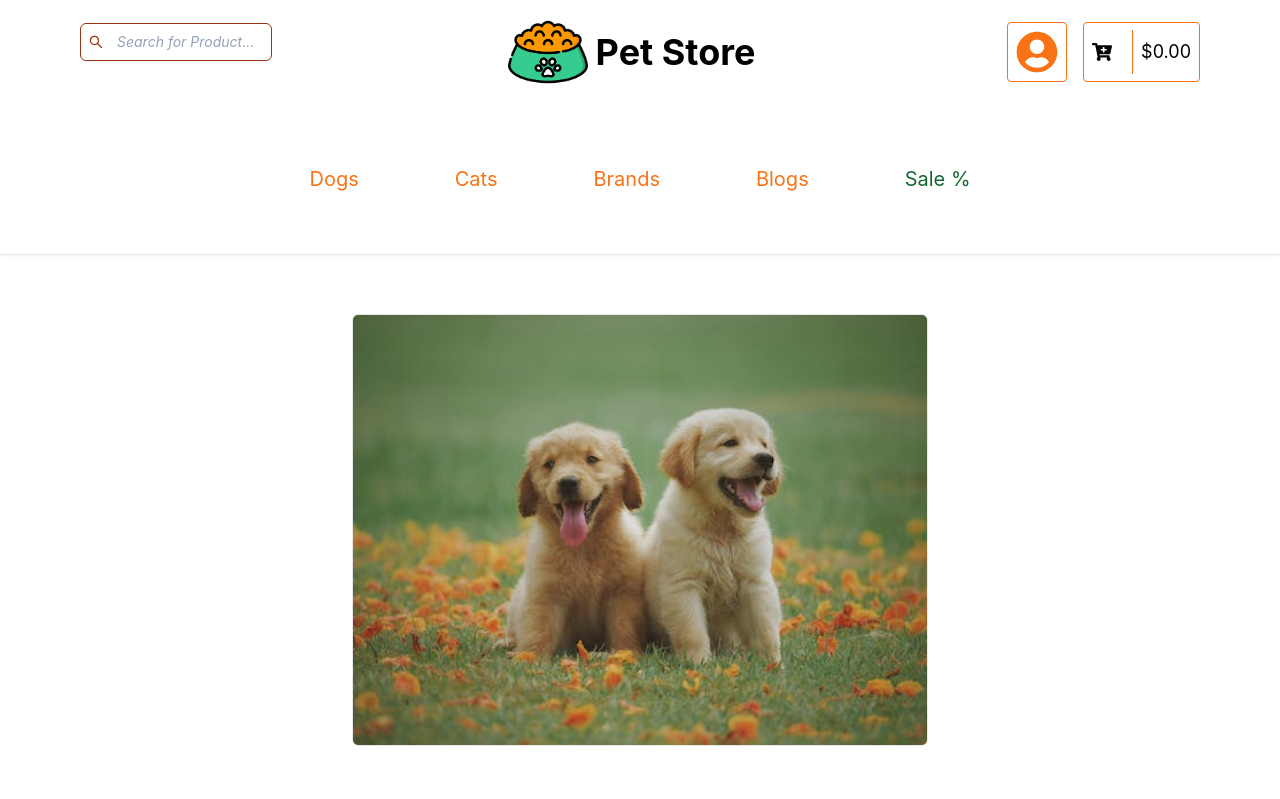
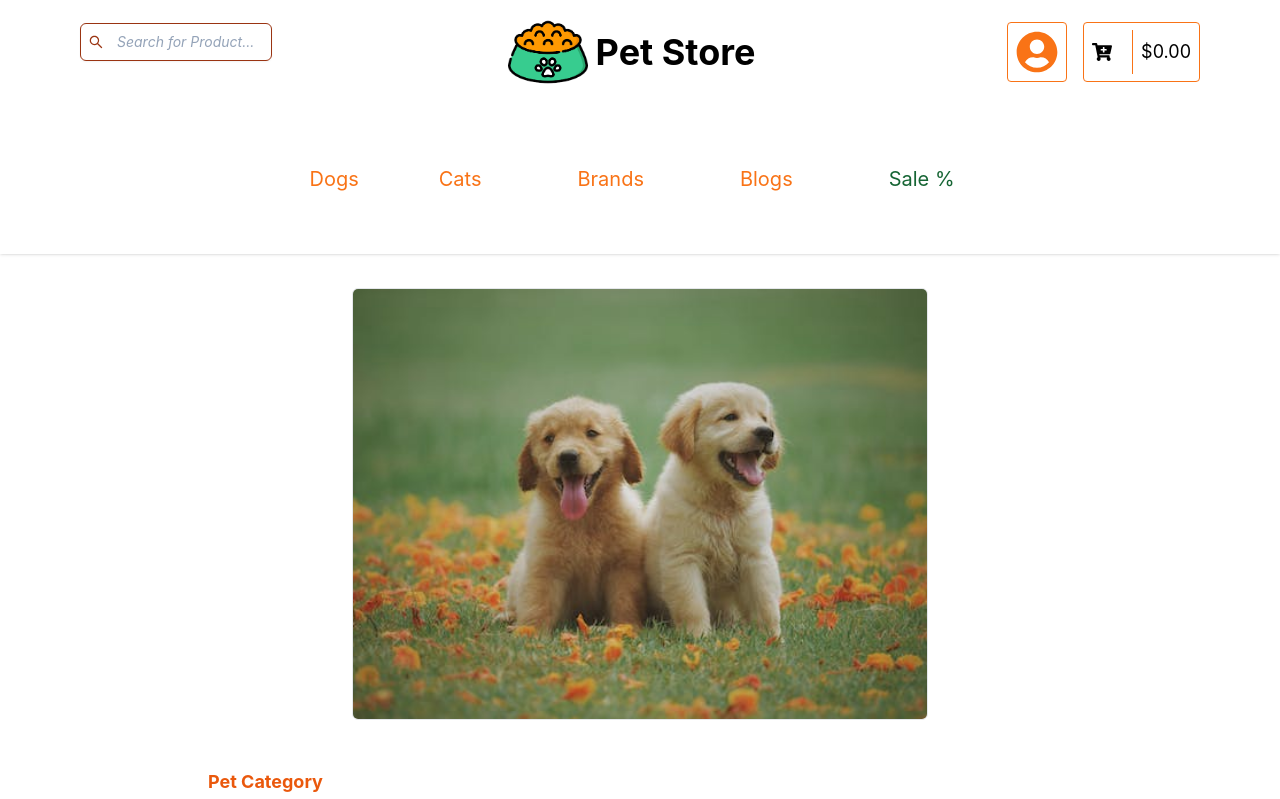
Before and after one commit to VelamPillai/pet-shop, a React (Create React App) app in the folder frontend-petshop/: page / in a window 1280 px wide. Shown: the top 799 px of the page. Built offline with nearby package versions, Linux system fonts and the light colour scheme.

Commit message:
fixed header functionality added

```diff
--- a/frontend-petshop/src/App.js
+++ b/frontend-petshop/src/App.js
@@ -16,12 +16,15 @@ import Notification from "./components/user/Notification.js";
 
 function App() {
   return (
-    <div className="    h-screen md:w-[100vw]" >
+    <div className="    h-screen md:w-[100vw] flex flex-col" >
 
+      <div className=" ">
       <Header />
+      </div>
 
 
-      <div className="w-3/4 mx-auto  ">
+
+      <div className="w-3/4 mx-auto mt-[15rem] ">
       <Routes>
         <Route path="/">
           <Route
@@ -43,7 +46,8 @@ function App() {
 
       </Routes>
       </div>
-       <Footer />
+        <Footer />
+
     </div>
   );
 }
--- a/frontend-petshop/src/components/header/Header.js
+++ b/frontend-petshop/src/components/header/Header.js
@@ -17,7 +17,7 @@ export default function Header() {
   };
 
   return (
-    <div className="flex flex-col md:justify-between items-center  md:shadow  mb-3 ">
+    <div className="flex flex-col md:justify-between items-center  md:shadow  mb-3  z-50 w-[100vw] fixed top-0 bg-white ">
        <div onClick={homePageHandler} className=" font-bold  flex md:hidden justify-center items-center">
           <img src={Logo} alt="header-icon" className=" w-20 mr-2" />
           <p className="text-2xl">Pet Store </p>
--- a/frontend-petshop/src/components/navbar/Navbar.js
+++ b/frontend-petshop/src/components/navbar/Navbar.js
@@ -16,9 +16,9 @@ const Navbar = () => {
 
       {/* menu */}
 
-      <ul className="hidden md:flex  md:justify-between md:items-center md:p-2">
-        <li>
-          <NavLink to="/dogs" className=" md:leading-7 md:hover:underline border-black/6 my-1 border-box lg:p-[3rem] md:p-[1rem]">
+      <ul className="hidden md:flex  md:justify-between md:items-center md:p-2 ">
+        <li >
+          <NavLink to="/dogs" className=" md:leading-7     lg:p-[2rem] md:p-[1rem]  md:hover:underline " >
             Dogs
           </NavLink>
         </li>
--- /dev/null
+++ b/frontend-petshop/src/components/petType/Dog.js
@@ -0,0 +1,9 @@
+import React from 'react'
+
+export default function Dog() {
+  return (
+      <div>
+          <p>H</p>
+    </div>
+  )
+}
--- /dev/null
+++ b/frontend-petshop/src/components/petType/Petmainpage.js
@@ -0,0 +1,7 @@
+import React from 'react'
+
+export default function Petmainpage() {
+  return (
+    <div>Petmainpage</div>
+  )
+}
```
